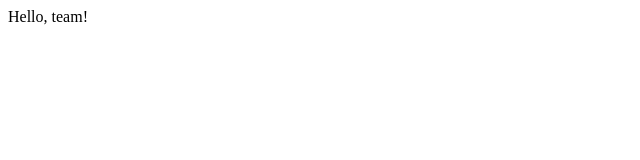
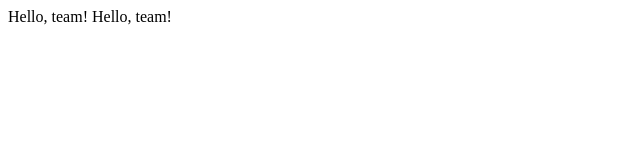
Before and after one commit to juliakoziuk/genius-test, a plain HTML site: page genius-test/index.html in a window 1280 px wide. Shown: the full height of the page, 0-640 px from the left. Drawn offline with Linux system fonts and the light colour scheme.

Commit message:
Update index.html

```diff
--- a/genius-test/index.html
+++ b/genius-test/index.html
@@ -3,9 +3,10 @@
   <head>
     <meta charset="UTF-8" />
     <meta name="viewport" content="width=device-width, initial-scale=1.0" />
-    <title>Genius-project</title>
+    <title>Genius-project)</title>
   </head>
   <body>
     Hello, team!
+  Hello, team!
   </body>
 </html>
```
